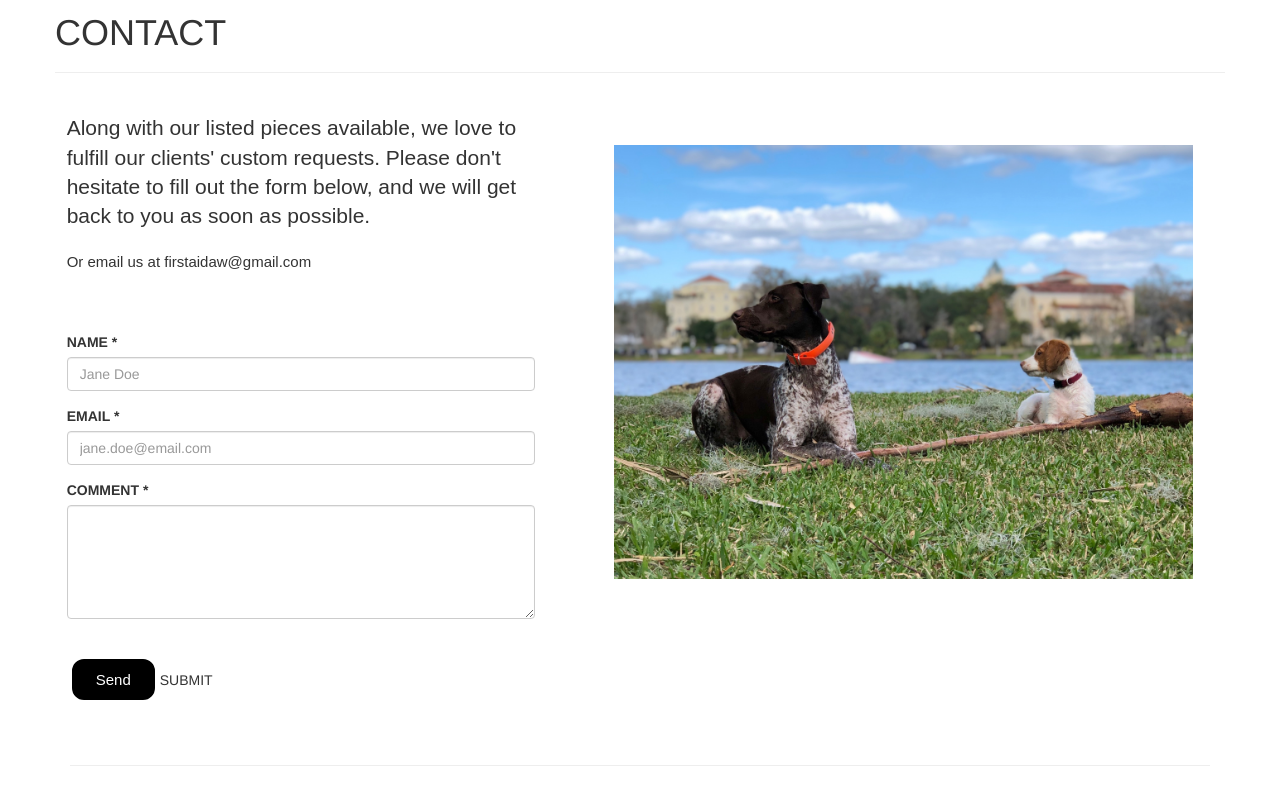
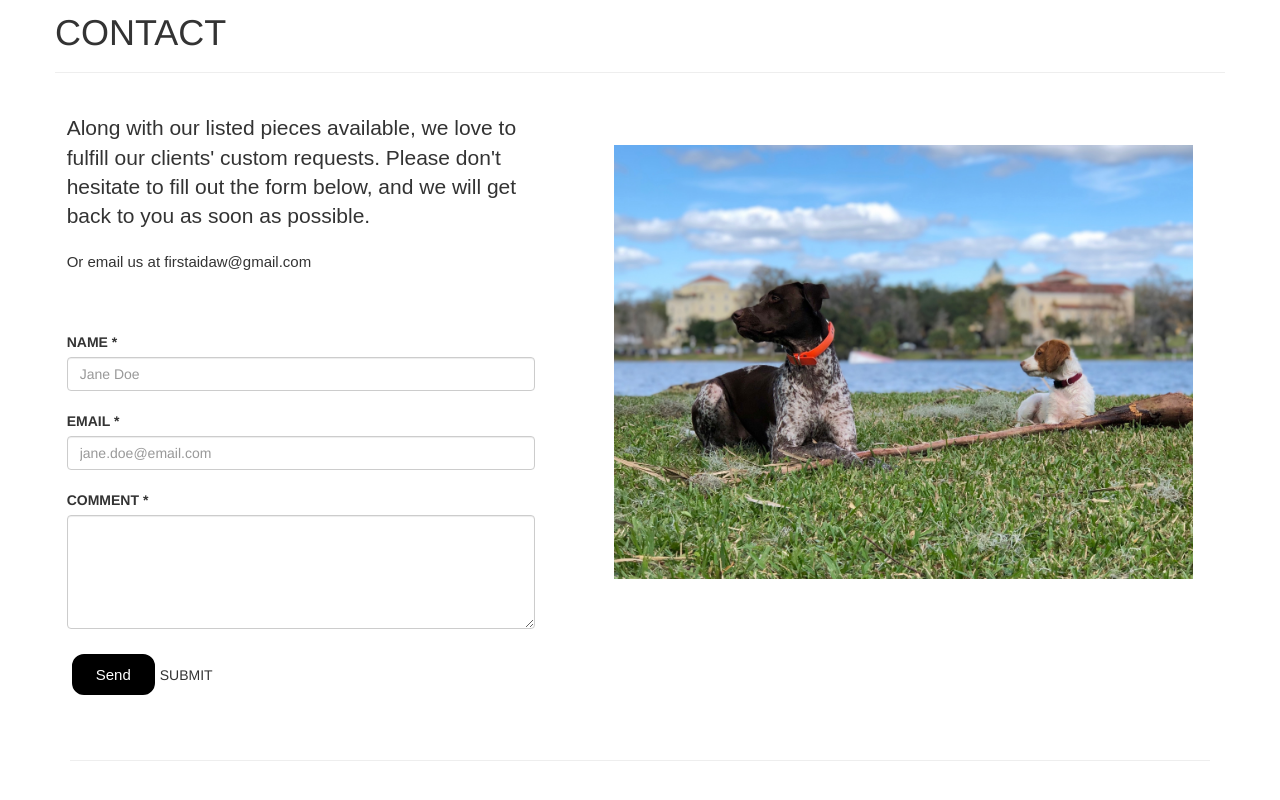
Before and after one commit to karlkniel/faaw.github.io, a plain HTML site: page index.html in a window 1280 px wide. Shown: the part 2282-3082 px from the top of the page. Drawn offline with nearby package versions, Linux system fonts and the light colour scheme.

Commit message:
Changed form format.

```diff
--- a/index.html
+++ b/index.html
@@ -164,18 +164,14 @@
             </p>
             <br>
             <br>
-            <div class="form-group">
-              <label for="name">NAME *</label>
-              <input type="text" id="name" name="name" class="form-control" placeholder="Jane Doe" aria-describedby="sizing-addon1">
-            </div>
-            <div class="form-group">
-              <label for="email">EMAIL *</label>
-              <input type="email" id="mail" name="_replyto" class="form-control" placeholder="jane.doe@email.com" aria-describedby="sizing-addon1">
-            </div>
-            <div class="form-group">
-              <label for="comment">COMMENT *</label>
-              <textarea class="form-control" rows="5" id="comment"></textarea>
-            </div>
+            <label for="name">NAME *</label>
+            <input type="text" id="name" name="name" class="form-control" placeholder="Jane Doe" aria-describedby="sizing-addon1">
+            <br>
+            <label for="email">EMAIL *</label>
+            <input type="email" id="mail" name="_replyto" class="form-control" placeholder="jane.doe@email.com" aria-describedby="sizing-addon1">
+            <br>
+            <label for="comment">COMMENT *</label>
+            <textarea type="message" textarea class="form-control" rows="5" id="comment"></textarea>
             <br>
             <input type="submit" id="button_submit" value="Send"><span>SUBMIT</span></button>
             </form>
```
